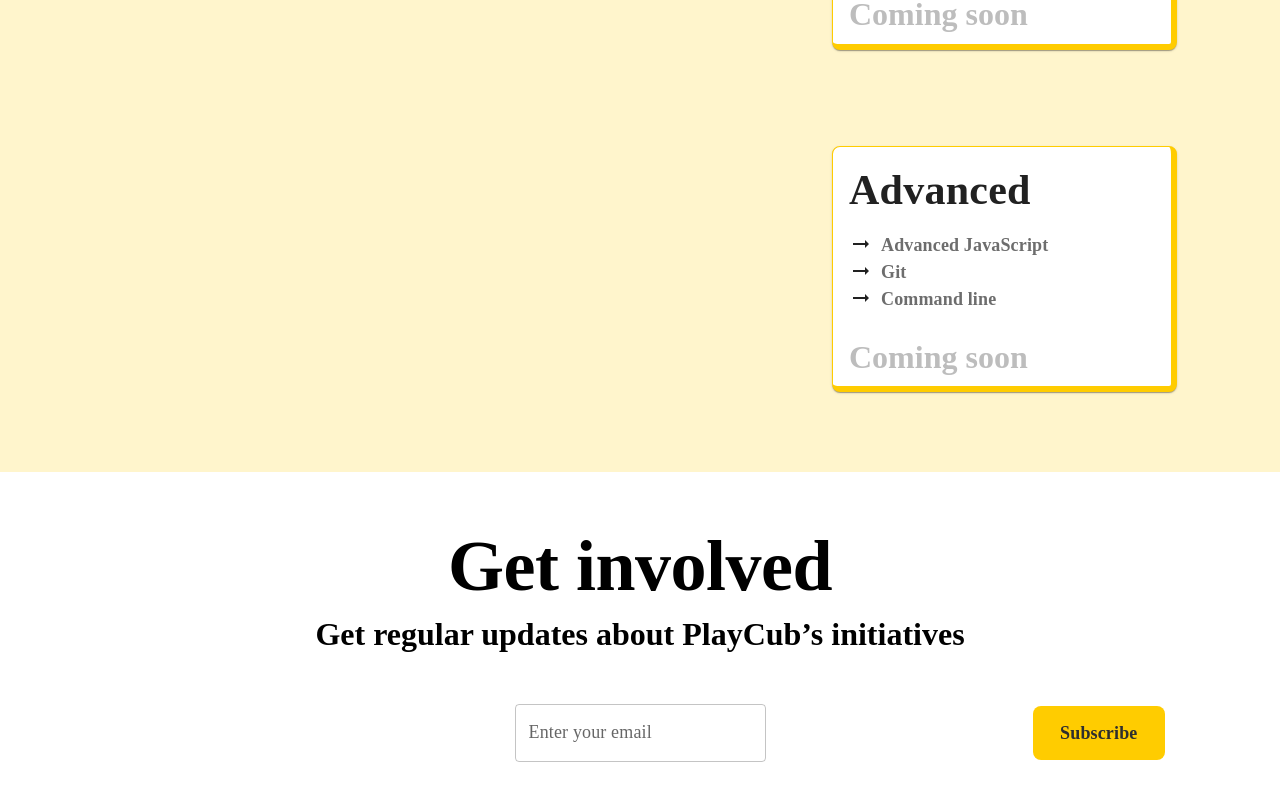
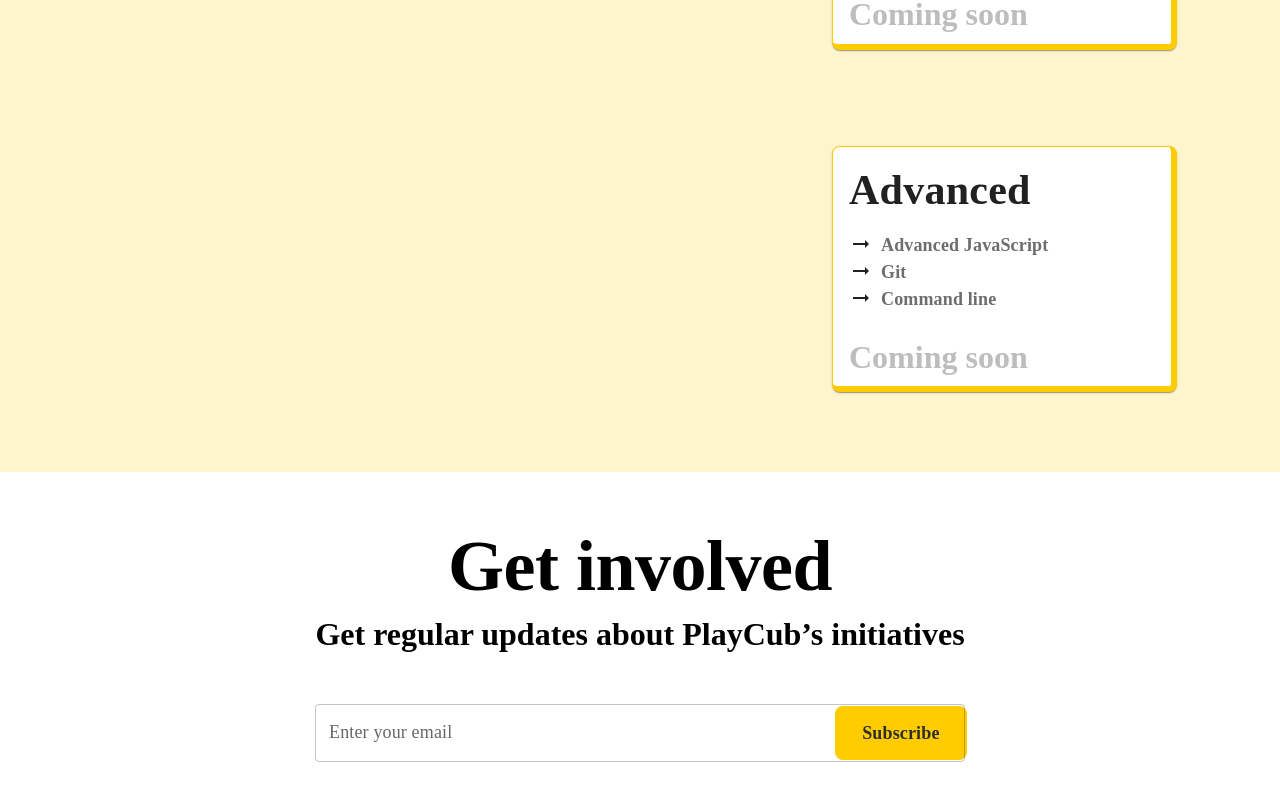
Before and after one commit to navgurukul/playcub-fe, a Next.js app: page / in a window 1280 px wide. Shown: the part 1501-2301 px from the top of the page. Built offline with nearby package versions, Linux system fonts and the light colour scheme.

Commit message:
Increase Text field width

```diff
--- a/pages/home/index.js
+++ b/pages/home/index.js
@@ -106,16 +106,18 @@ const HomePage = ()=>{
                     display:"inline-block"
                 }}
                 >
-                <TextField fullwidth="true" label="Enter your email"
+                <TextField fullWidth label="Enter your email"
                  margin="normal"
                  name="email"
-                 type="email"
                  autoComplete="email"
                  InputProps={{
                     endAdornment: (
-                        <Button  fullwidth sx={{p:3.4,ml:64.8  , position:'absolute'}}  >
+                        <Box sx={{position:'absolute',left:"80%"}}>
+                        <Button  fullwidth sx={{p:3.4 , position:'relative'}}  >
                             Subscribe
                         </Button>
+                        </Box>
+
 
 
                     ),
```
